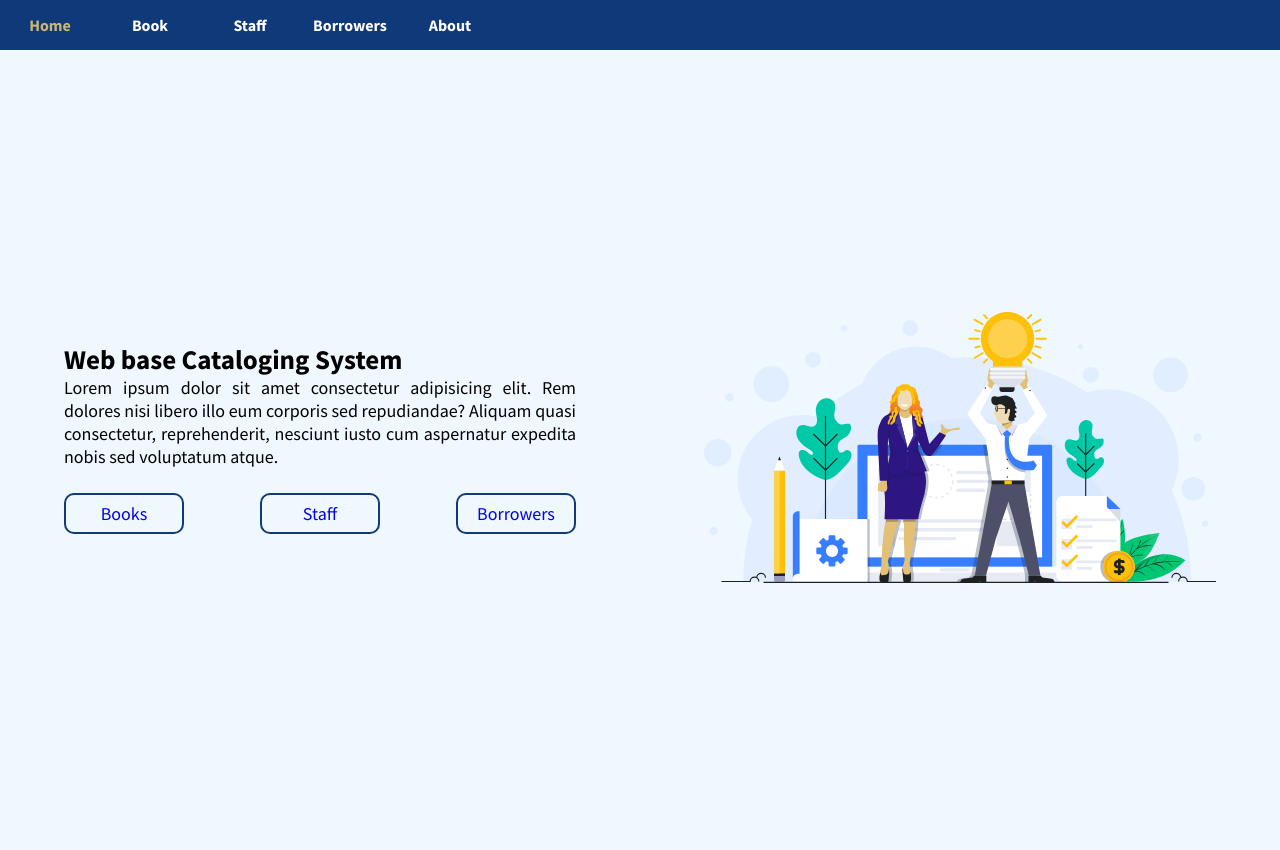
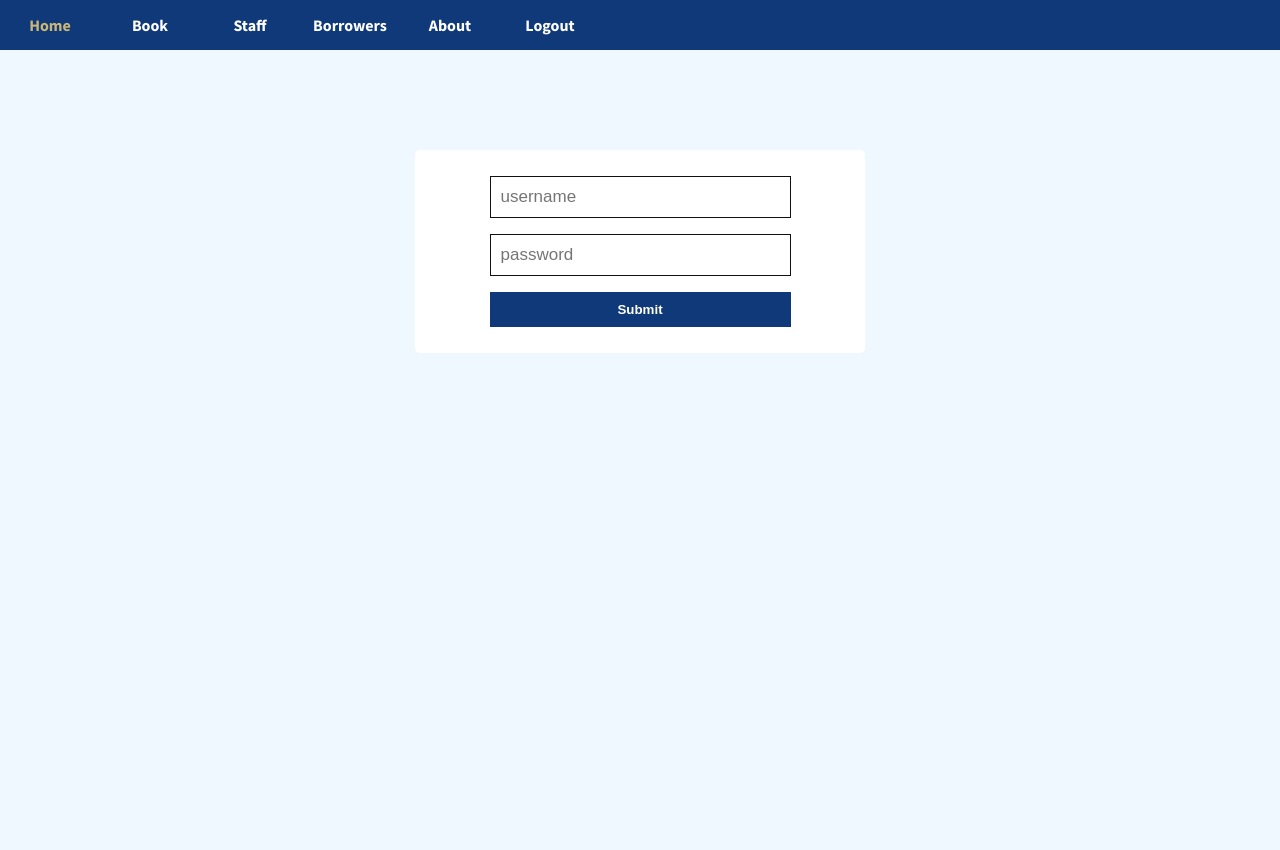
Before and after one commit to mujtabadamu/library, a PHP site: page / in a window 1280 px wide. After the commit the page ends 353 px from the top, so only its background shows below. Run offline with PHP 8.4, Linux system fonts and the light colour scheme; some libraries are stand-ins or nearby versions.

Commit message:
Add login Functionality

```diff
--- a/bookUpdate.php
+++ b/bookUpdate.php
@@ -91,9 +91,6 @@ if (isset($_POST['submit'])) {
 
     </main>
 
-    <footer>
-        <h1>Footer ele</h1>
-    </footer>
 
 </body>
 
--- a/borrowersUpdate.php
+++ b/borrowersUpdate.php
@@ -116,9 +116,7 @@ if (isset($_POST['submit'])) {
 
     </main>
 
-    <footer>
-        <h1>Footer ele</h1>
-    </footer>
+
 
 </body>
 
--- a/index.php
+++ b/index.php
@@ -1,3 +1,25 @@
+<?php
+include './util/connect.php';
+
+$msg = "";
+
+if(isset($_POST['submit'])){
+
+    $uname =$_POST['uname'];
+    $password = $_POST['password'];
+    $sql = "SELECT * from login where username ='$uname' AND password='$password' limit 1";
+
+    $qurey_run = mysqli_query($connect, $sql);
+    $count = mysqli_num_rows($qurey_run);
+    if($count == 1 ){
+            header('Location:home.php');
+        }else{
+            $msg =  "Invalid username or password";
+        }
+    }
+
+?>
+
 <!DOCTYPE html>
 <html lang="en">
 
@@ -5,35 +27,28 @@
     <meta charset="UTF-8">
     <meta http-equiv="X-UA-Compatible" content="IE=edge">
     <meta name="viewport" content="width=device-width, initial-scale=1.0">
-    <title>Document</title>
+    <title>Login</title>
     <link rel="stylesheet" href="style.css">
     <link rel="stylesheet" href="path/to/font-awesome/css/font-awesome.min.css">
 </head>
-
 <body>
     <!----------------Navigation Bar----------------->
     <?php include 'navbar.php'; ?>
     <!----------------End of Navigation bar--------->
 
-    <main class='home'>
-        <div class="container">
-            <h2>Web base Cataloging System </h2>
-            <p>Lorem ipsum dolor sit amet consectetur adipisicing elit.
-                Rem dolores nisi libero illo eum corporis sed repudiandae?
-                Aliquam quasi consectetur, reprehenderit, nesciunt
-                iusto cum aspernatur expedita nobis sed voluptatum atque.
-            </p>
-            <ul>
-                <li> <a href='book.php'>Books</a> </li>
-                <li> <a href='staff.php'>Staff</a> </li>
-                <li> <a href='borrowers.php'>Borrowers</a> </li>
-            </ul>
-        </div>
-        <div>
-            <img src="images/we.svg" width="100%" alt="images" />
+    <main class=''>
+
+        <div class="loginForm">
+        <form method="POST">
+            <input name="uname" required type="text" placeholder="username" />
+            <input name="password" required type="password" placeholder="password" />
+            <button name="submit">Submit</button>
+            <p class='errorMsg'><?php echo $msg; ?></p>
+        </form>
+
+
         </div>
     </main>
-
 
 </body>
 
--- a/navbar.php
+++ b/navbar.php
@@ -35,6 +35,7 @@
                 <a href="staff.php"><li>Staff</li></a>
                 <a href="borrowers.php"><li>Borrowers</li></a>
                 <a href=""><li>About</li></a>
+                <a href="index.php"><li>Logout</li></a>
             </ul>
             </div>
 
--- a/staffUpdateForm.php
+++ b/staffUpdateForm.php
@@ -95,9 +95,7 @@ if (isset($_POST['submit'])) {
 
     </main>
 
-    <footer>
-        <h1>Footer ele</h1>
-    </footer>
+
 
 </body>
 
--- a/style.css
+++ b/style.css
@@ -4,6 +4,9 @@
     padding: 0;
     margin: 0;
     box-sizing: border-box;
+}
+html {
+    overflow-x: hidden;
 }
 body{
     font-family: 'Source Sans Pro', sans-serif;
@@ -70,9 +73,6 @@ nav input{
 }
 
 
-
-
-
 .home{
     display: flex;
     justify-content: space-around;
@@ -83,7 +83,6 @@ nav input{
     display: flex;
     list-style:none;
     justify-content: space-between;
-
 }
 .home ul li{
     margin:15px 0px;
@@ -93,11 +92,12 @@ nav input{
     text-decoration: none;
     background: none;
     border-radius: 10px;
-    border: 2px solid #103979;
+    border: 1px solid #1212;
     width: 120px;
     display: block;
     text-align: center;
-    padding: 7px;
+    padding: 10px;
+    box-shadow: 1px 1px 1px 1px #1212;
 }
 .home a:hover{
     border: none;
@@ -105,6 +105,8 @@ nav input{
     color: #fff;
     transition: .4s;
     transform: scale(1.1);
+    box-shadow:none;
+
 }
 .home div{
     width: 40%;
@@ -295,8 +297,49 @@ body{
     color: #fff;
 }
 
+.loginForm{
+    background:#fff;
+    width: 450px;
+    margin:100px auto;
+    padding: 10px;
+    border-radius: 5px;
+
+}
+.loginForm input{
+    width: 70%;
+    padding:10px 10px;
+    margin:16px auto;
+    display: block;
+    border: 1px solid #111;
+    box-sizing: border-box;
+    font-size: 17px;
+}
+.loginForm button{
+    width: 70%;
+    padding:10px 10px;
+    margin:16px auto;
+    display: block;
+    border: none;
+    box-sizing: border-box;
+    background: #103979;
+    color: #fff;
+    font-weight: bold;
+}
+.errorMsg{
+    color: red;
+    width: 70%;
+    margin:16px auto;
+    display: block;
+    box-sizing: border-box;
+    font-size: 17px;
+}
+
 
 @media screen and (max-width:780px){
+    .loginForm{
+        width: 80%;
+    }
+
     nav {
         position: relative;
     }
@@ -369,7 +412,7 @@ body{
     margin: 4px auto;
 }
 .home a{
-    padding: 2px;
+    padding: 6px;
     width: 100px;
 }
 .mainStaff{
@@ -404,4 +447,5 @@ body{
     font-size: small;
 }
 
+
 }
```
Also changed, not shown: home.php (added, +39 -0 lines).
